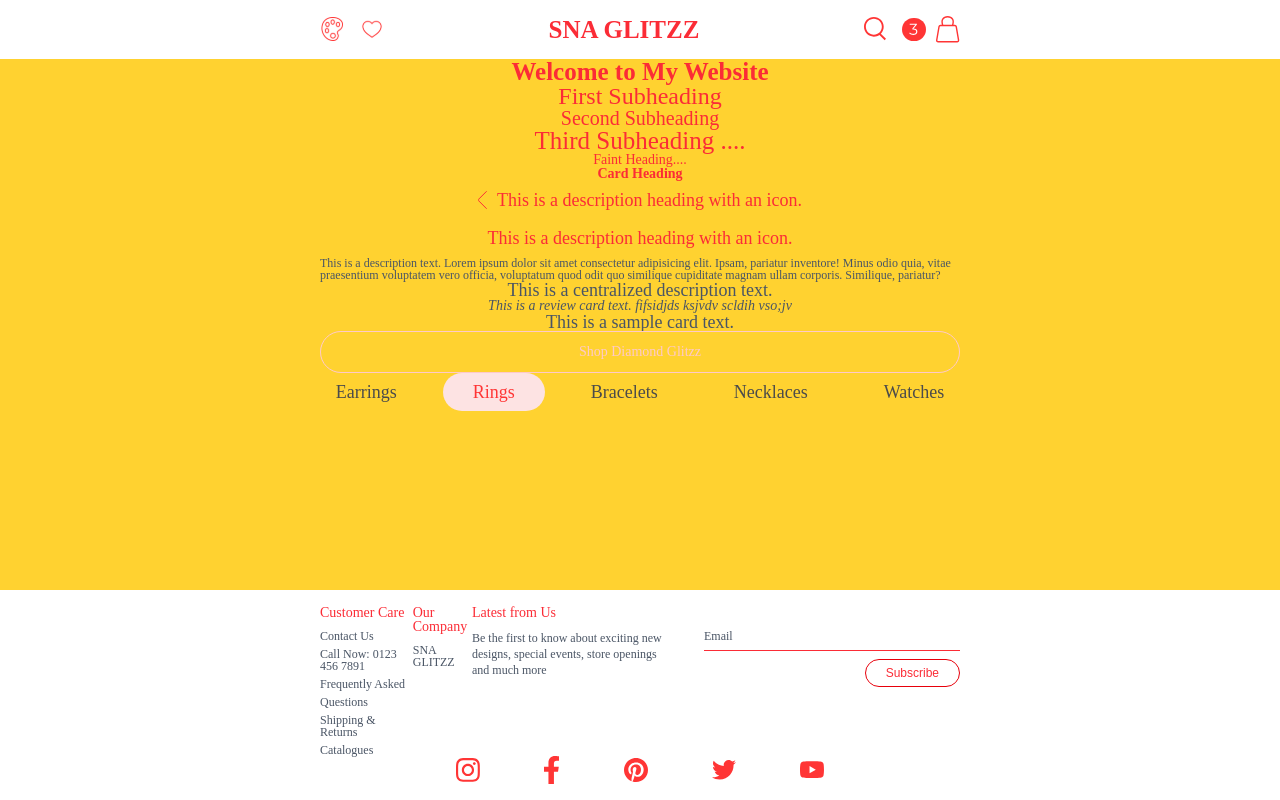
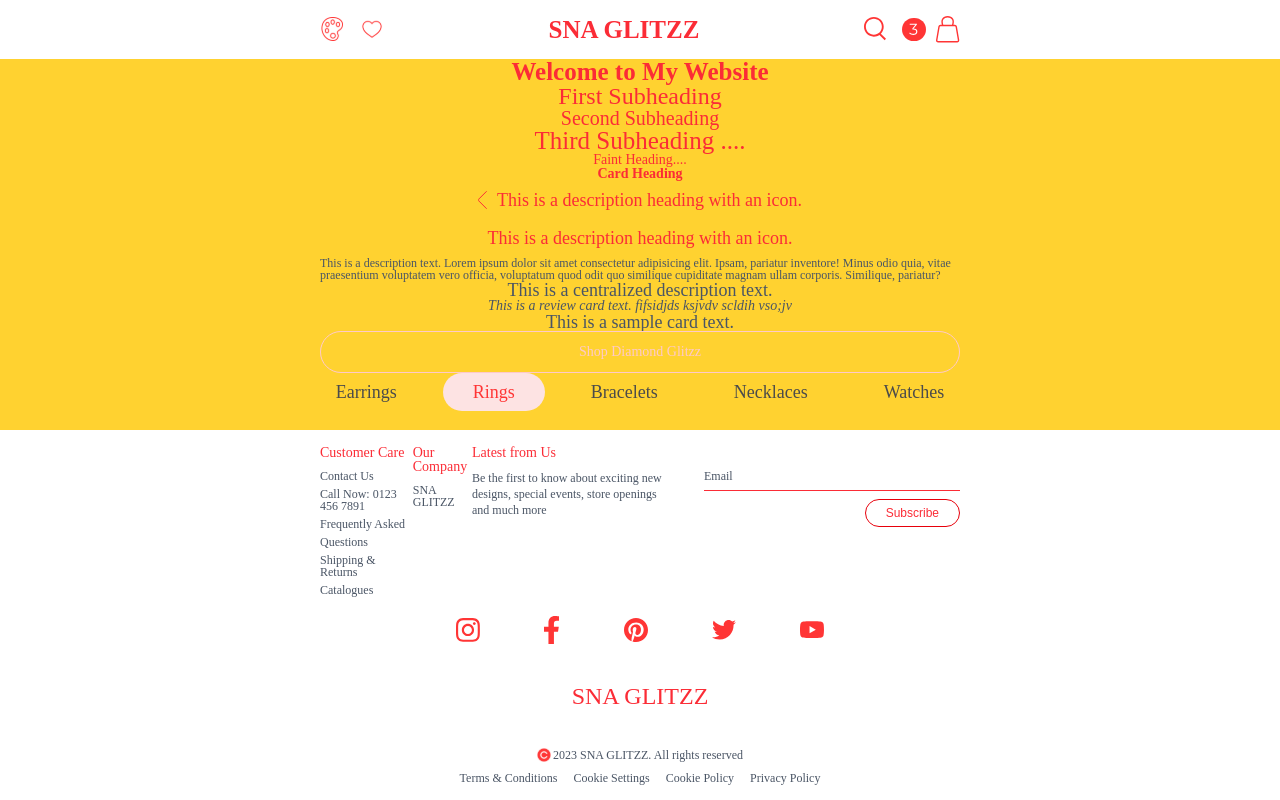
Before and after one commit to QueenLaure11/SNA_GLITZ, a Next.js app: page / in a window 1280 px wide. Built offline with nearby package versions, Linux system fonts and the light colour scheme.

Commit message:
Completion of footer

```diff
--- a/src/components/molecules/footer/infoSNA.molecule.tsx
+++ b/src/components/molecules/footer/infoSNA.molecule.tsx
@@ -5,7 +5,7 @@ import Image from "next/image";
 
 const infoSNAMolecule = ({ handleSubscribe }: InfoSNAProps) => {
   return (
-    <div className=" w-full px-80 py-4 bg-white items-center justify-center ">
+    <div className="px-80 py-4 bg-white flex flex-col gap-5">
       <div className="flex justify-between">
         <div className="flex flex-col gap-2.5">
           <Heading variant="faintHeading">Customer Care</Heading>
@@ -79,6 +79,28 @@ const infoSNAMolecule = ({ handleSubscribe }: InfoSNAProps) => {
           height={24}
         />
       </div>
+      <div className="flex flex-col items-center mt-5 gap-10">
+        <Heading variant="firstSubHeading">SNA GLITZZ</Heading>
+        <div className="flex flex-col gap-2.5 ">
+          <div className="flex items-center justify-center gap-0.5">
+            <Image
+              src="/images/icons/Copyright.svg"
+              alt="Copyright Icon"
+              width={14}
+              height={14}
+            />
+            <TextAtom variant="descriptionText">
+              2023 SNA GLITZZ. All rights reserved
+            </TextAtom>
+          </div>
+          <div className="flex gap-4">
+            <TextAtom variant="descriptionText">Terms & Conditions</TextAtom>
+            <TextAtom variant="descriptionText">Cookie Settings</TextAtom>
+            <TextAtom variant="descriptionText">Cookie Policy</TextAtom>
+            <TextAtom variant="descriptionText">Privacy Policy</TextAtom>
+          </div>
+        </div>
+      </div>
     </div>
   );
 };
```
Also changed, not shown: public/images/icons/Copyright.svg (added).
